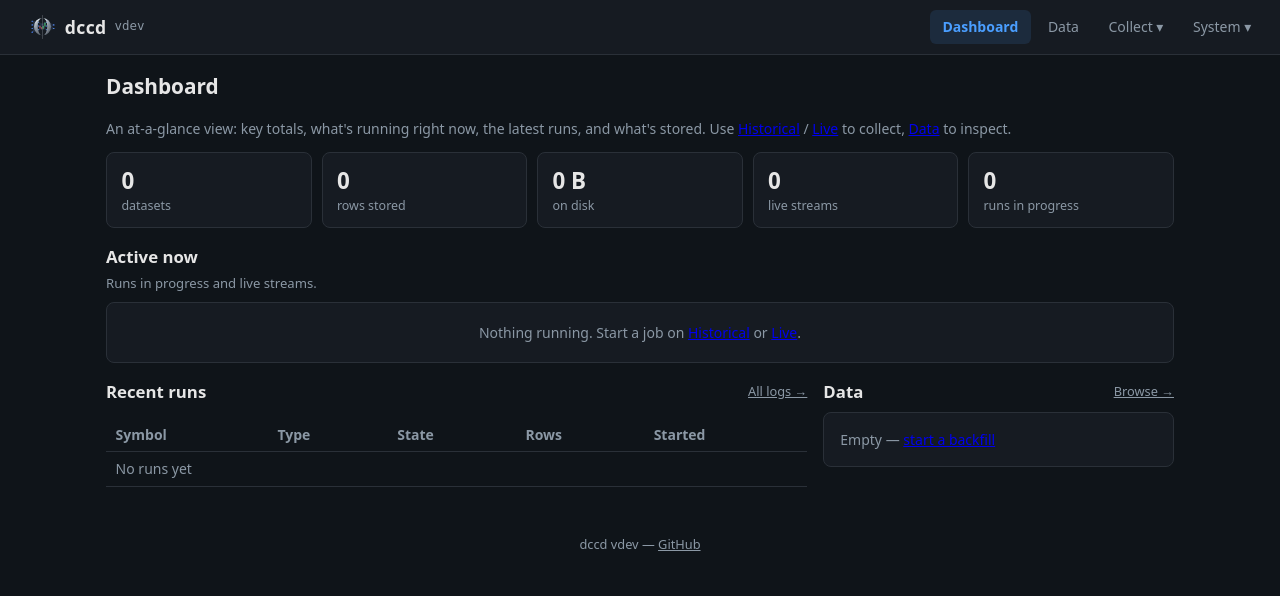
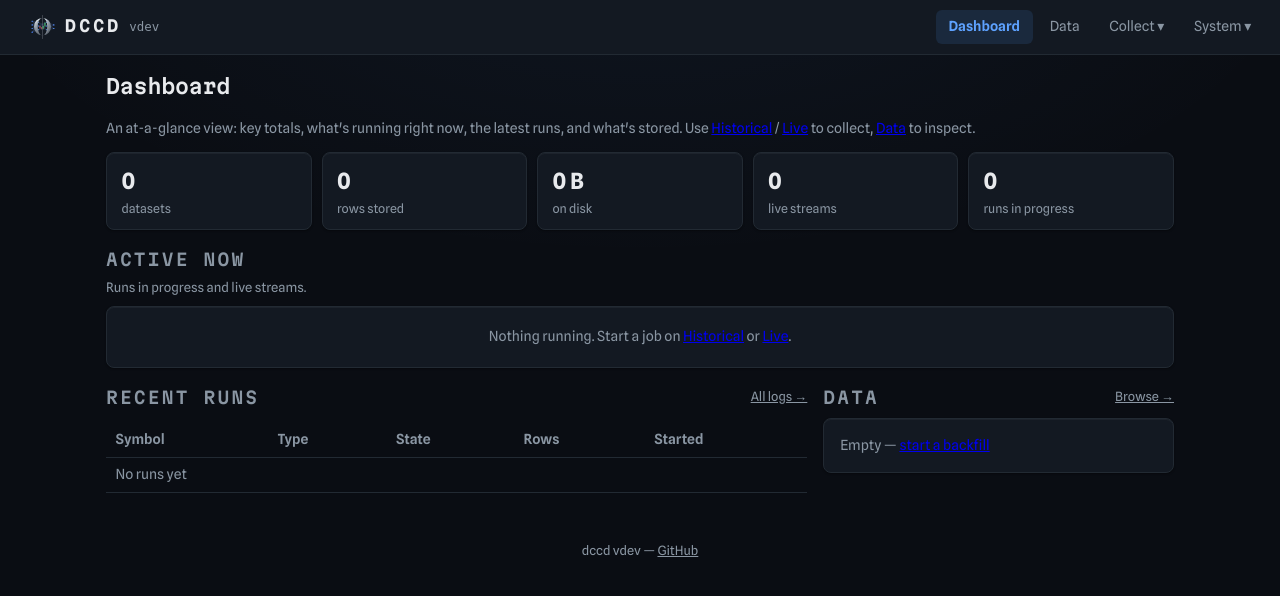
Before and after one commit to ArthurBernard/Download_Crypto_Currencies_Data, a FastAPI app: page / in a window 1280 px wide. Shown: the top 596 px of the page. Run offline with FastAPI, Linux system fonts and the light colour scheme; data that the repository does not hold is empty.

Commit message:
feat: instrument-panel UI refresh with self-hosted fonts
Global base.html design tokens (inherited by all 9 pages): a technical
typographic identity — Martian Mono for the wordmark and section labels,
Spline Sans for body — shipped as self-hosted woff2 (latin subset) under
/static/fonts so the daemon needs no external font CDN and works offline.
Adds tabular figures, machined-panel card depth, a faint top glow, and a
staggered page-load reveal honouring prefers-reduced-motion.

```diff
--- a/dccd/interfaces/ui/templates/base.html
+++ b/dccd/interfaces/ui/templates/base.html
@@ -6,11 +6,39 @@
   <title>{% block title %}dccd{% endblock %} — dccd UI</title>
   <link rel="icon" type="image/svg+xml" href="/static/favicon.svg">
   <style>
-    :root { --bg:#0f1419; --fg:#e6e6e6; --muted:#8b98a5; --accent:#4a9eff;
-            --border:#2a3038; --card:#161b22; --ok:#3fb950; --err:#f85149; }
+    /* Self-hosted fonts (woff2, latin subset) — the daemon serves them from
+       /static itself, so the UI needs no external network and leaks nothing to
+       a font CDN. Display = Martian Mono (instrument-label wordmark + headings,
+       tabular by nature); body = Spline Sans. */
+    @font-face { font-family:'Martian Mono'; font-style:normal; font-weight:600;
+      font-display:swap; src:url('/static/fonts/martian-mono-600.woff2') format('woff2'); }
+    @font-face { font-family:'Martian Mono'; font-style:normal; font-weight:700;
+      font-display:swap; src:url('/static/fonts/martian-mono-700.woff2') format('woff2'); }
+    @font-face { font-family:'Spline Sans'; font-style:normal; font-weight:400;
+      font-display:swap; src:url('/static/fonts/spline-sans-400.woff2') format('woff2'); }
+    @font-face { font-family:'Spline Sans'; font-style:normal; font-weight:500;
+      font-display:swap; src:url('/static/fonts/spline-sans-500.woff2') format('woff2'); }
+    @font-face { font-family:'Spline Sans'; font-style:normal; font-weight:600;
+      font-display:swap; src:url('/static/fonts/spline-sans-600.woff2') format('woff2'); }
+    @font-face { font-family:'Spline Sans'; font-style:normal; font-weight:700;
+      font-display:swap; src:url('/static/fonts/spline-sans-700.woff2') format('woff2'); }
+    :root { --bg:#0a0d13; --fg:#e8eaed; --muted:#8a96a3; --accent:#5ea2ff;
+            --border:#222a33; --card:#131922; --ok:#3fb950; --err:#f85149;
+            --warn:#d6a132;
+            --panel-hi:rgba(255,255,255,.045);
+            --font-body:'Spline Sans', system-ui, sans-serif;
+            --font-display:'Martian Mono', ui-monospace, monospace;
+            --font-mono:'Martian Mono', ui-monospace, monospace; }
     * { box-sizing: border-box; }
-    body { margin:0; font:14px/1.5 system-ui, sans-serif; background:var(--bg);
-           color:var(--fg); }
+    body { margin:0; font:14px/1.55 var(--font-body); color:var(--fg);
+           /* faint cool glow off the top edge — atmosphere, not noise */
+           background:
+             radial-gradient(1100px 520px at 50% -8%, rgba(94,162,255,.06), transparent 62%),
+             var(--bg);
+           background-attachment:fixed;
+           -webkit-font-smoothing:antialiased; }
+    /* Figures line up in tables, KPIs and chips — instrument-grade legibility. */
+    table, .chip, .totals, .ver { font-variant-numeric:tabular-nums; }
     nav { display:flex; gap:.25rem; align-items:center; flex-wrap:wrap;
           padding:.4rem 1rem; background:var(--card);
           border-bottom:1px solid var(--border);
@@ -18,8 +46,9 @@
     nav .brand-group { display:flex; align-items:center; gap:.5rem;
             margin-right:auto; }
     nav .brand-group img { height:28px; width:auto; display:block; }
-    nav .brand-group .brand { font-size:1.1rem; font-weight:700;
-            letter-spacing:.02em; color:var(--fg); }
+    nav .brand-group .brand { font-family:var(--font-display); font-size:1rem;
+            font-weight:700; letter-spacing:.18em; text-transform:uppercase;
+            color:var(--fg); }
     nav .brand-group .ver { color:var(--muted); font-size:.78rem;
             font-family:ui-monospace,monospace; }
     nav a { color:var(--muted); text-decoration:none; padding:.4rem .8rem;
@@ -83,8 +112,12 @@
     footer { color:var(--muted); font-size:.8rem; text-align:center;
             padding:1.5rem 1rem; }
     footer a { color:var(--muted); }
-    h1 { font-size:1.3rem; margin:0 0 1rem; }
-    h2 { font-size:1.05rem; margin:1.5rem 0 .5rem; }
+    h1 { font-family:var(--font-display); font-size:1.25rem; font-weight:600;
+         letter-spacing:-.01em; margin:0 0 1rem; }
+    /* Section headers read like labels stamped on an instrument panel. */
+    h2 { font-family:var(--font-display); font-size:.78rem; font-weight:600;
+         letter-spacing:.13em; text-transform:uppercase; color:var(--muted);
+         margin:1.5rem 0 .5rem; }
     table { width:100%; border-collapse:collapse; margin:.5rem 0; }
     th, td { text-align:left; padding:.4rem .6rem; border-bottom:1px solid var(--border); }
     th { color:var(--muted); font-weight:600; }
@@ -102,7 +135,9 @@
           padding:.8rem; overflow:auto; max-height:70vh; white-space:pre-wrap;
           word-break:break-word; }
     .card { background:var(--card); border:1px solid var(--border);
-            border-radius:8px; padding:1rem; margin:.5rem 0; }
+            border-radius:8px; padding:1rem; margin:.5rem 0;
+            /* machined-panel depth: a hairline top highlight + soft drop */
+            box-shadow:inset 0 1px 0 var(--panel-hi), 0 1px 2px rgba(0,0,0,.35); }
     .row { display:flex; gap:.5rem; align-items:center; flex-wrap:wrap; }
     .muted { color:var(--muted); }
     .ok { color:var(--ok); } .err { color:var(--err); }
@@ -134,6 +169,21 @@
     .table-scroll { overflow-x:auto; -webkit-overflow-scrolling:touch; max-width:100%; }
     /* Mobile / narrow viewport: bigger tap targets, tighter chrome, no page-wide
        horizontal scroll. Desktop layout above the breakpoint is untouched. */
+    /* One orchestrated page-load: top-level sections rise + fade in, staggered.
+       Containers exist at load (JS fills them after), so this never blocks data. */
+    @keyframes rise { from { opacity:0; transform:translateY(9px); }
+                      to   { opacity:1; transform:none; } }
+    main > * { animation:rise .5s cubic-bezier(.2,.7,.2,1) both; }
+    main > *:nth-child(1){ animation-delay:.03s; }
+    main > *:nth-child(2){ animation-delay:.08s; }
+    main > *:nth-child(3){ animation-delay:.13s; }
+    main > *:nth-child(4){ animation-delay:.18s; }
+    main > *:nth-child(5){ animation-delay:.23s; }
+    main > *:nth-child(6){ animation-delay:.28s; }
+    main > *:nth-child(n+7){ animation-delay:.33s; }
+    @media (prefers-reduced-motion: reduce) {
+      *, *::before, *::after { animation:none !important; transition:none !important; }
+    }
     @media (max-width: 640px) {
       nav { padding:.4rem .6rem; gap:.15rem; }
       nav a, nav .nav-menu-btn, nav .nav-logout button { padding:.55rem .7rem; }
```
Also changed, not shown: CHANGELOG.md, dccd/interfaces/ui/static/fonts/martian-mono-600.woff2 (added), dccd/interfaces/ui/static/fonts/martian-mono-700.woff2 (added), dccd/interfaces/ui/static/fonts/spline-sans-400.woff2 (added), dccd/interfaces/ui/static/fonts/spline-sans-500.woff2 (added), dccd/interfaces/ui/static/fonts/spline-sans-600.woff2 (added), dccd/interfaces/ui/static/fonts/spline-sans-700.woff2 (added).
